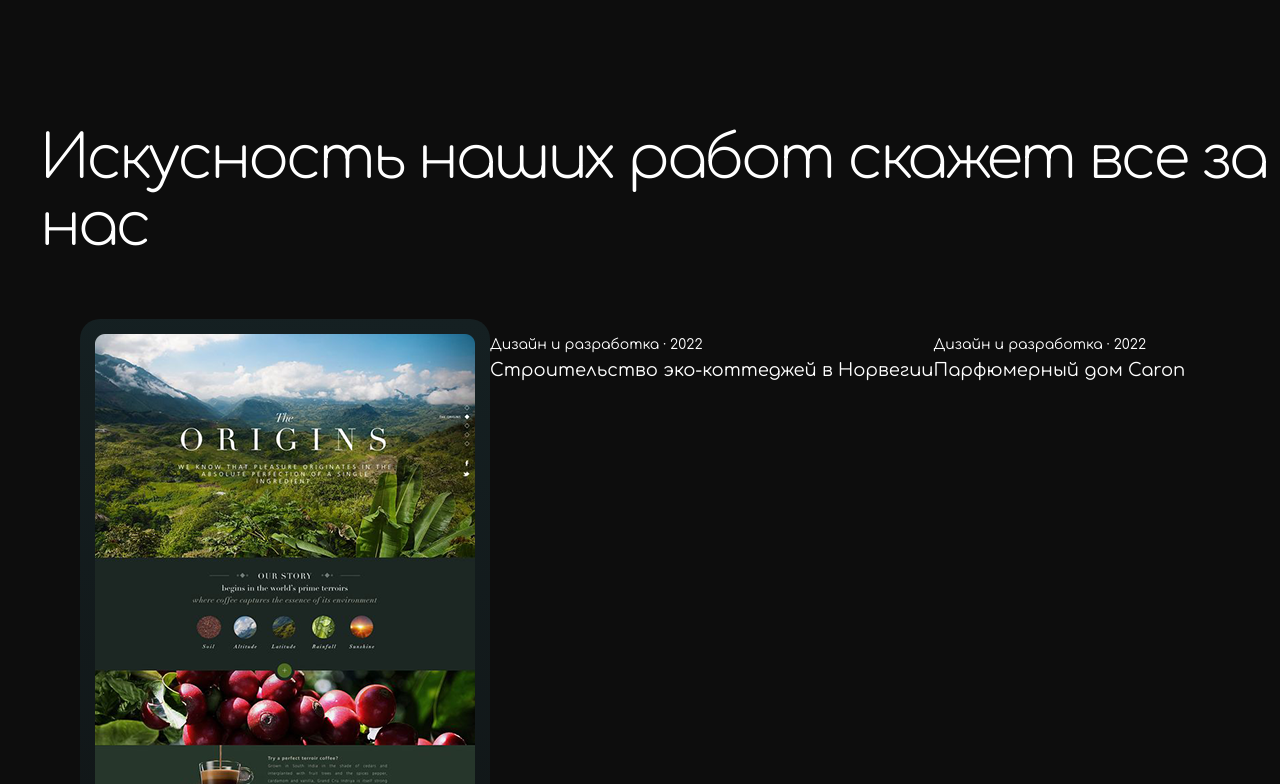
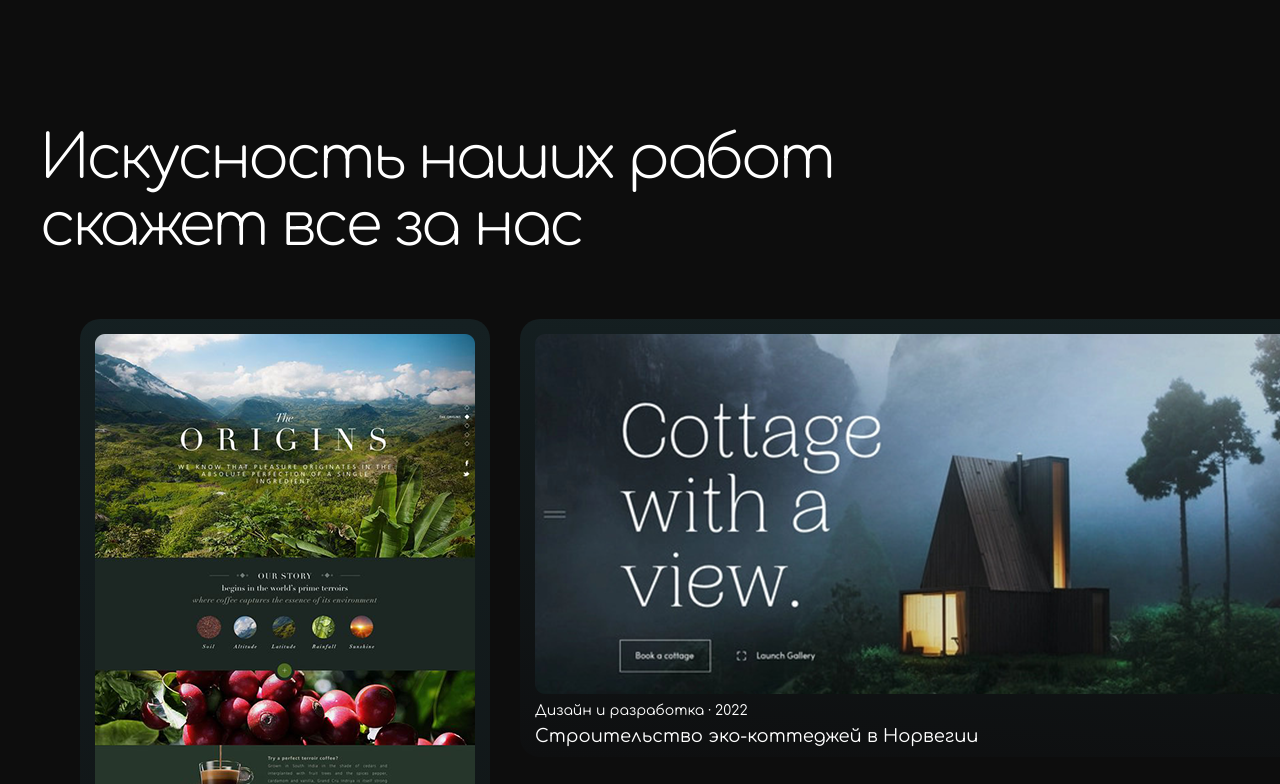
Before and after one commit to borodino1812/Amphitrite, a plain HTML site: page index.html in a window 1280 px wide. Shown: the part 1360-2144 px from the top of the page. Drawn offline with Linux system fonts and the light colour scheme.

Commit message:
сделал гриды

```diff
--- a/index.html
+++ b/index.html
@@ -42,47 +42,47 @@
             <h3>Изящность минимализма</h3>
             <ul class="services-list">
                 <li class="services-item">
-                    <a class="services-content" href="#">
+                    <a href="#">
+                        <div class="services-content">
                             <h4 class="services-title">Дизайн и<br> разработка сайтов</h4>
+                        </div>
                     </a>
                 </li>
                 <li class="services-item">
+                    <a href="#">
                         <div class="services-content">
                             <h4 class="services-title">Иллюстации<br> и арт-проекты</h4>
                         </div>
+                    </a>
                 </li>
                 <li class="services-item">
+                    <a href="#">
                         <div class="services-content">
                             <h4 class="services-title">Брендинг</h4>
                         </div>
+                    </a>
                 </li>
             </ul>
         </section>
 
         <section class="works">
             <h2 class="visually-hidden">Примеры работ</h2>
-            <h3>Искусность наших работ скажет все за нас</h3>
+            <h3>Искусность наших работ<br> скажет все за нас</h3>
             <ul class="works-list">
-                <li class="works-item">
-                    <div class="works-content-large">
+                <li class="works-item item-1">
                     <img class="works-img" src="img/coffee-img.png" alt="Плантация кофе в Эфиопии">
                     <span class="works-type">Дизайн и разработка · 2022</span>
                     <span class="works-title">Плантация кофе в Эфиопии</span>
-                    </div>
                 </li>
-                <li class="works-item">
-                    <div class="works-content">
-                        <img src="" alt="">
+                <li class="works-item item-2">
+                    <img class="works-img" src="img/cottage-img.png" alt="Эко-коттеджи в Норвегии">
                     <span class="works-type">Дизайн и разработка · 2022</span>
                     <span class="works-title">Строительство эко-коттеджей в Норвегии</span>
-                    </div>
                 </li>
-                <li class="works-item">
-                    <div class="works-content">
-                        <img src="" alt="">
+                <li class="works-item item-3">
+                    <img class="works-img" src="img/perfume-img.png" alt="Парфюм">
                     <span class="works-type">Дизайн и разработка · 2022</span>
                     <span class="works-title">Парфюмерный дом Caron</span>
-                    </div>
                 </li>
             </ul>
         </section>
--- a/style.css
+++ b/style.css
@@ -106,19 +106,25 @@ a{
     justify-content: space-between;
     margin: 0;
     padding: 0;
+    min-height: 350px;
+}
+
+.services-item{
+    width: 409px;
 }
 
 .services-content{
     display: flex;
+    height: 100%;
     flex-direction: column;
     justify-content: end;
     box-sizing: border-box;
     padding: 40px;
-    width: 409px;
-    min-height: 350px;
+    /*min-height: 350px;*/
     border-radius: 60px;
     background: linear-gradient(to top, #152022, #0e0f10);
 }
+
 
 .services-item a:visited{
     color: white;
@@ -135,24 +141,49 @@ a{
 }
 
 .works h3{
+    margin: 0 0 60px;
     font-size: 60px;
     font-weight: 300;
     letter-spacing: -3px;
 }
 
 .works-list{
-    display: flex;
+    display: grid;
     list-style: none;
+    min-height: 900px;
+    grid-template-columns: 1fr 2fr;
+    grid-template-rows: 1fr 1fr;
+    grid-gap: 30px;
 }
 
-.works-content-large{
-    box-sizing: border-box;
+.works-item{
+    /*box-sizing: border-box;*/
     padding: 15px 15px 11px;
     border-radius: 20px;
-    width: 410px;
-    height: 900px;
+    /*width: 410px;*/
+    /*height: 900px;*/
     background: linear-gradient(-177deg, #152022, #0e0f10);
+}
 
+.works-list .item-1{
+    grid-column-start: 1;
+    grid-column-end: 2;
+    grid-row-start: 1;
+    grid-row-end: 3;
+}
+
+.works-list .item-2{
+    grid-column-start: 2;
+    grid-column-end: 3;
+    grid-row-start: 1;
+    grid-row-end: 2;
+}
+
+.works-list .item-3{
+    grid-column-start: 2;
+    grid-column-end: 3;
+    grid-row-start: 2;
+    grid-row-end: 3;
 }
 
 .works-img{
@@ -167,5 +198,3 @@ a{
     display: block;
     font-size: 18px;
 }
-
-.works-content
```
Also changed, not shown: grid.html (added, +61 -0 lines), img/branding-icon.svg (added), img/cottage-img.png (added), img/perfume-img.png (added). Lines whose indentation alone changed are shown as unchanged.
